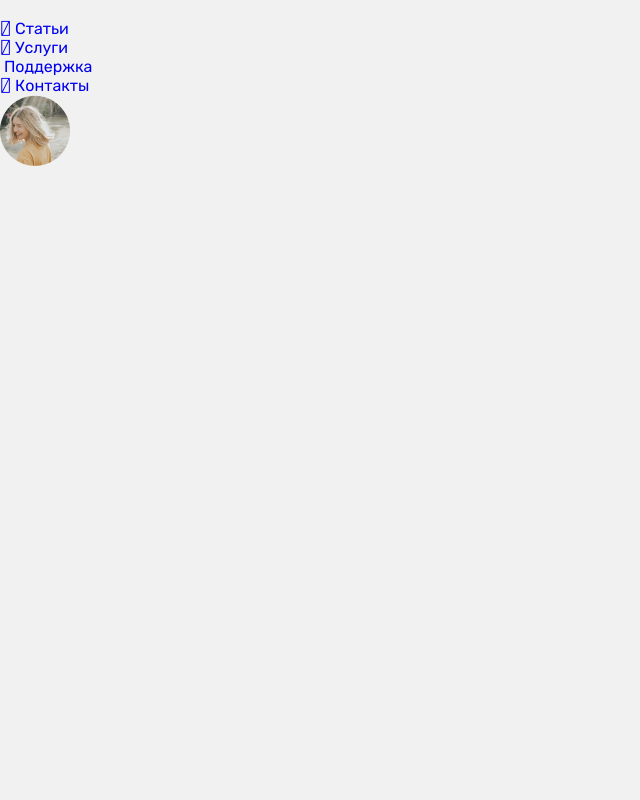
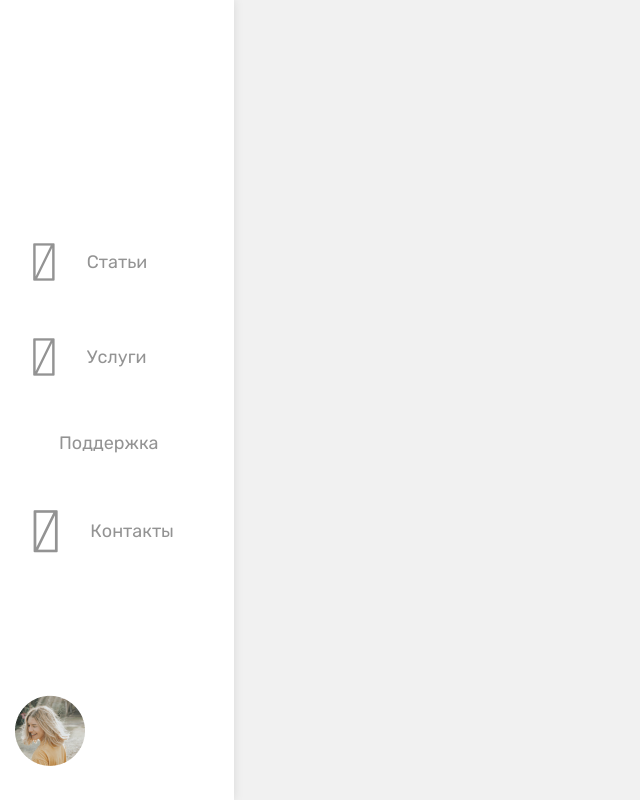
Before and after one commit to Qudwell/Blue-marketing, a plain HTML site: page index.html in a window 1280 px wide. Shown: the whole page, without its empty margins (0-640 px from the left). Drawn offline with Linux system fonts and the light colour scheme.

Commit message:
aside added

```diff
--- a/css/main.css
+++ b/css/main.css
@@ -1,2 +1,3 @@
 @import url(./base.css);
 @import url(./fonts.css);
+@import url(./nav.css);
--- /dev/null
+++ b/css/nav.css
@@ -0,0 +1,67 @@
+.nav {
+    position: fixed;
+    width: 100px;
+    height: 100vh;
+    background: #FFFFFF;
+    box-shadow: 0px 0px 10px rgba(0, 0, 0, 0.1);
+    padding: 30px 15px;
+    top: 0;
+    left: 0;
+    overflow: hidden;
+    transition: 0.3s;
+}
+
+.nav__wrap {
+    display: flex;
+    flex-direction: column;
+    align-items: flex-start;
+    justify-content: space-between;
+    height: 100%;
+}
+
+.logo {
+    font-size: 60px;
+    color: #2A86B1;
+}
+
+.nav__menu {
+    display: flex;
+    flex-direction: column;
+    align-items: flex-start;
+    gap: 55px;
+    margin-left: 15px;
+}
+
+.menu__link {
+    color: #939393;
+    font-size: 40px;
+    display: flex;
+    align-items: center;
+    gap: 29px;
+}
+
+.link__span {
+    font-family: 'RR', sans-serif;
+    font-size: 18px;
+    font-weight: 400;
+    line-height: 21px;
+    letter-spacing: 0em;
+    text-align: center;
+
+}
+
+.menu__item:nth-child(3) .menu__link {
+    font-size: 45px;
+}
+
+.menu__item:nth-child(4) .menu__link {
+    font-size: 45px;
+}
+
+.menu__link:hover {
+    color: #2A86B1;
+}
+
+.nav:hover{
+     width: 234px;
+}
```
